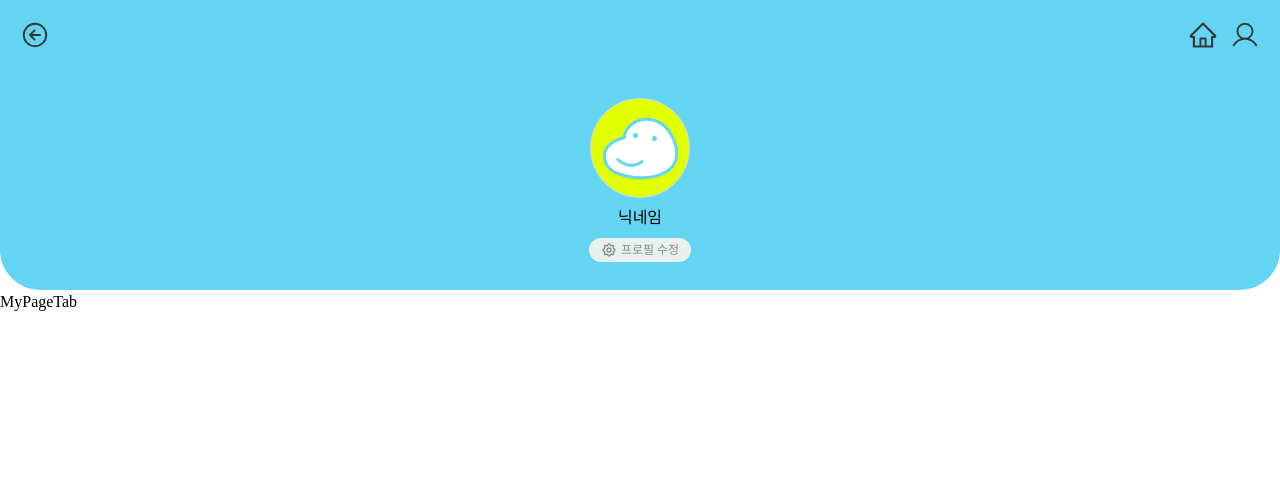
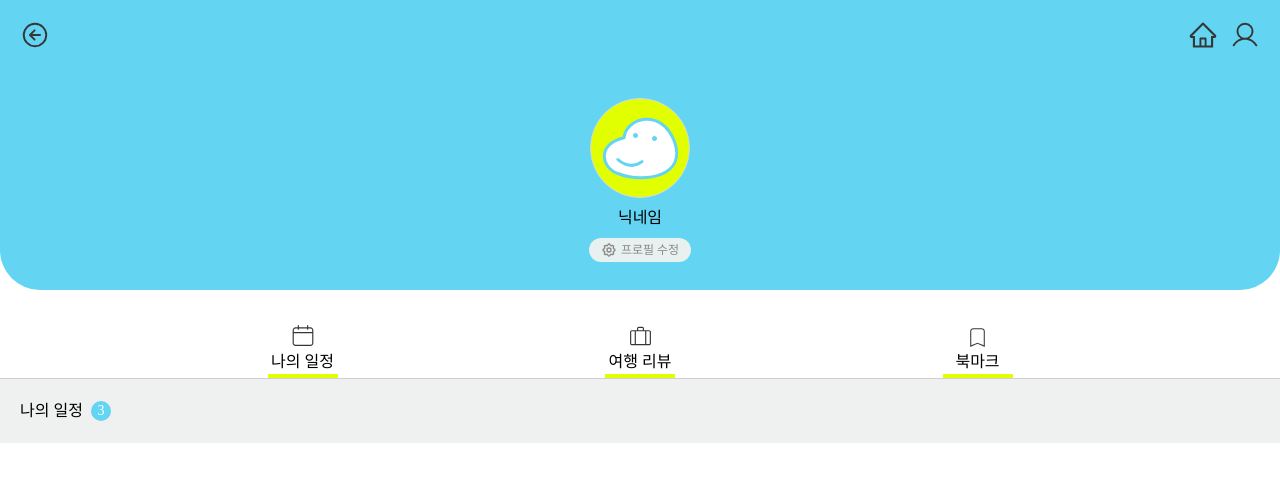
Before and after one commit to uniS2/WonT-Next, a Next.js app: page /mypage in a window 1280 px wide. Shown: the top 482 px of the page. Built offline with nearby package versions, Linux system fonts and the light colour scheme.

Commit message:
[Style] MyPage 마크업 및 스타일링 진행중

```diff
--- a/src/app/mypage/components/MyBookmarkIcon.tsx
+++ b/src/app/mypage/components/MyBookmarkIcon.tsx
@@ -1,10 +1,18 @@
-
 function MyBookmarkIcon() {
   return (
-    <svg xmlns="http://www.w3.org/2000/svg" width="24" height="24" viewBox="0 0 24 24" fill="none">
-  <path d="M8 3H16C16.7956 3 17.5587 3.31607 18.1213 3.87868C18.6839 4.44129 19 5.20435 19 6V21L12 18L5 21V6C5 5.20435 5.31607 4.44129 5.87868 3.87868C6.44129 3.31607 7.20435 3 8 3ZM8 4C7.46957 4 6.96086 4.21071 6.58579 4.58579C6.21071 4.96086 6 5.46957 6 6V19.5L12 16.94L18 19.5V6C18 5.46957 17.7893 4.96086 17.4142 4.58579C17.0391 4.21071 16.5304 4 16 4H8Z" fill="#363636"/>
-</svg>
-  )
+    <svg
+      xmlns="http://www.w3.org/2000/svg"
+      width="25"
+      height="25"
+      viewBox="0 0 24 24"
+      fill="none"
+    >
+      <path
+        d="M8 3H16C16.7956 3 17.5587 3.31607 18.1213 3.87868C18.6839 4.44129 19 5.20435 19 6V21L12 18L5 21V6C5 5.20435 5.31607 4.44129 5.87868 3.87868C6.44129 3.31607 7.20435 3 8 3ZM8 4C7.46957 4 6.96086 4.21071 6.58579 4.58579C6.21071 4.96086 6 5.46957 6 6V19.5L12 16.94L18 19.5V6C18 5.46957 17.7893 4.96086 17.4142 4.58579C17.0391 4.21071 16.5304 4 16 4H8Z"
+        fill="#363636"
+      />
+    </svg>
+  );
 }
 
-export default MyBookmarkIcon
+export default MyBookmarkIcon;
--- a/src/app/mypage/components/MyPageTab.tsx
+++ b/src/app/mypage/components/MyPageTab.tsx
@@ -1,8 +1,22 @@
+import MyBookmarkIcon from "./MyBookmarkIcon";
+import MyPlanIcon from "./MyPlanIcon";
+import MyReviewIcon from "./MyReviewIcon";
 
-function MyPageTab() {
+function MyPageTab({ tab }: { tab: string }) {
   return (
-    <div>MyPageTab</div>
-  )
+    <div className="font-extrabold flex flex-col justify-end w-[70px] h-16 items-center ">
+      {tab === "나의 일정" ? (
+        <MyPlanIcon />
+      ) : tab === "여행 리뷰" ? (
+        <MyReviewIcon />
+      ) : (
+        <MyBookmarkIcon />
+      )}
+
+      <span className="font-normal">{tab}</span>
+      <hr className="border-2 border-secondary w-full" />
+    </div>
+  );
 }
 
-export default MyPageTab
+export default MyPageTab;
--- /dev/null
+++ b/src/app/mypage/components/MyPlan.tsx
@@ -0,0 +1,12 @@
+function MyPlan() {
+  return (
+    <div className="flex gap-2">
+      <span>나의 일정</span>
+      <div className="rounded-full w-5 h-5 text-sm  bg-primary flex justify-center self-center">
+        <span className="m-auto text-white">3</span>
+      </div>
+    </div>
+  );
+}
+
+export default MyPlan;
--- a/src/app/mypage/components/MyPlanIcon.tsx
+++ b/src/app/mypage/components/MyPlanIcon.tsx
@@ -1,7 +1,7 @@
 
 function MyPlanIcon() {
   return (
-    <svg xmlns="http://www.w3.org/2000/svg" width="24" height="25" viewBox="0 0 24 25" fill="none">
+    <svg xmlns="http://www.w3.org/2000/svg" width="28" height="29" viewBox="0 0 24 25" fill="none">
     <path d="M18.438 5.45431H16.5V4.04631C16.5 3.78431 16.27 3.53431 16 3.54631C15.8681 3.54863 15.7423 3.60205 15.649 3.69532C15.5557 3.78859 15.5023 3.91443 15.5 4.04631V5.45431H8.50001V4.04631C8.50001 3.78431 8.27001 3.53431 8.00001 3.54631C7.86813 3.54863 7.74229 3.60205 7.64902 3.69532C7.55574 3.78859 7.50232 3.91443 7.50001 4.04631V5.45431H5.56201C4.89921 5.45511 4.26379 5.71875 3.79512 6.18742C3.32645 6.65609 3.06281 7.29152 3.06201 7.95431V18.9543C3.06201 20.3333 4.18401 21.4543 5.56201 21.4543H18.437C19.816 21.4543 20.937 20.3333 20.937 18.9543V7.95431C20.9365 7.29161 20.6731 6.65618 20.2045 6.18748C19.736 5.71879 19.1007 5.45511 18.438 5.45431ZM5.56201 6.45431H7.50001V7.04631C7.50001 7.30831 7.73001 7.55831 8.00001 7.54631C8.27101 7.53431 8.50001 7.32631 8.50001 7.04631V6.45431H15.5V7.04631C15.5 7.30831 15.73 7.55831 16 7.54631C16.271 7.53431 16.5 7.32631 16.5 7.04631V6.45431H18.437C19.264 6.45431 19.937 7.12731 19.937 7.95431V9.53831H4.06201V7.95431C4.06201 7.12731 4.73501 6.45431 5.56201 6.45431ZM18.438 20.4543H5.56201C4.73501 20.4543 4.06201 19.7813 4.06201 18.9543V10.5383H19.937V18.9543C19.937 19.352 19.7791 19.7333 19.498 20.0146C19.2169 20.2959 18.8357 20.454 18.438 20.4543Z" fill="#363636"/>
   </svg>
   )
--- a/src/app/mypage/components/MyReviewIcon.tsx
+++ b/src/app/mypage/components/MyReviewIcon.tsx
@@ -1,10 +1,18 @@
-
 function MyReviewIcon() {
   return (
-    <svg xmlns="http://www.w3.org/2000/svg" width="25" height="24" viewBox="0 0 25 24" fill="none">
-    <path d="M5.115 20C4.66833 20 4.28733 19.8427 3.972 19.528C3.65733 19.2133 3.5 18.8323 3.5 18.385V8.615C3.5 8.16833 3.65733 7.78733 3.972 7.472C4.28667 7.15733 4.66767 7 5.115 7H9.5V5.615C9.5 5.16833 9.65733 4.78733 9.972 4.472C10.2867 4.15733 10.6677 4 11.115 4H13.885C14.3317 4 14.7127 4.15733 15.028 4.472C15.3427 4.78667 15.5 5.16767 15.5 5.615V7H19.885C20.3317 7 20.7127 7.15733 21.028 7.472C21.3427 7.78667 21.5 8.16767 21.5 8.615V18.385C21.5 18.8317 21.3427 19.2127 21.028 19.528C20.7133 19.8427 20.3323 20 19.885 20H5.115ZM10.5 7H14.5V5.615C14.5 5.46167 14.436 5.32067 14.308 5.192C14.1793 5.064 14.0383 5 13.885 5H11.115C10.9617 5 10.8207 5.064 10.692 5.192C10.564 5.32067 10.5 5.46167 10.5 5.615V7ZM7.5 8H5.115C4.96167 8 4.82067 8.064 4.692 8.192C4.564 8.32067 4.5 8.46167 4.5 8.615V18.385C4.5 18.5383 4.564 18.6793 4.692 18.808C4.82067 18.936 4.96167 19 5.115 19H7.5V8ZM16.5 19V8H8.5V19H16.5ZM17.5 8V19H19.885C20.0383 19 20.1793 18.936 20.308 18.808C20.436 18.6793 20.5 18.5383 20.5 18.385V8.615C20.5 8.46167 20.436 8.32067 20.308 8.192C20.1793 8.064 20.0383 8 19.885 8H17.5Z" fill="#363636"/>
-  </svg>
-  )
+    <svg
+      xmlns="http://www.w3.org/2000/svg"
+      width="29"
+      height="28"
+      viewBox="0 0 25 24"
+      fill="none"
+    >
+      <path
+        d="M5.115 20C4.66833 20 4.28733 19.8427 3.972 19.528C3.65733 19.2133 3.5 18.8323 3.5 18.385V8.615C3.5 8.16833 3.65733 7.78733 3.972 7.472C4.28667 7.15733 4.66767 7 5.115 7H9.5V5.615C9.5 5.16833 9.65733 4.78733 9.972 4.472C10.2867 4.15733 10.6677 4 11.115 4H13.885C14.3317 4 14.7127 4.15733 15.028 4.472C15.3427 4.78667 15.5 5.16767 15.5 5.615V7H19.885C20.3317 7 20.7127 7.15733 21.028 7.472C21.3427 7.78667 21.5 8.16767 21.5 8.615V18.385C21.5 18.8317 21.3427 19.2127 21.028 19.528C20.7133 19.8427 20.3323 20 19.885 20H5.115ZM10.5 7H14.5V5.615C14.5 5.46167 14.436 5.32067 14.308 5.192C14.1793 5.064 14.0383 5 13.885 5H11.115C10.9617 5 10.8207 5.064 10.692 5.192C10.564 5.32067 10.5 5.46167 10.5 5.615V7ZM7.5 8H5.115C4.96167 8 4.82067 8.064 4.692 8.192C4.564 8.32067 4.5 8.46167 4.5 8.615V18.385C4.5 18.5383 4.564 18.6793 4.692 18.808C4.82067 18.936 4.96167 19 5.115 19H7.5V8ZM16.5 19V8H8.5V19H16.5ZM17.5 8V19H19.885C20.0383 19 20.1793 18.936 20.308 18.808C20.436 18.6793 20.5 18.5383 20.5 18.385V8.615C20.5 8.46167 20.436 8.32067 20.308 8.192C20.1793 8.064 20.0383 8 19.885 8H17.5Z"
+        fill="#363636"
+      />
+    </svg>
+  );
 }
 
-export default MyReviewIcon
+export default MyReviewIcon;
--- a/src/pages/mypage/index.tsx
+++ b/src/pages/mypage/index.tsx
@@ -1,24 +1,31 @@
-
-import DefaultProfile from '@/app/mypage/components/DefaultProfile';
-import MyPageTab from '@/app/mypage/components/MyPageTab';
-import MyPageLayout from '@/app/mypage/layout';
+import DefaultProfile from "@/app/mypage/components/DefaultProfile";
+import MyPageTab from "@/app/mypage/components/MyPageTab";
+import MyPlan from "@/app/mypage/components/MyPlan";
+import MyPageLayout from "@/app/mypage/layout";
 import { TbSettings } from "react-icons/tb";
-
-
-
 
 function Mypage() {
   return (
     <MyPageLayout>
-      <div className='bg-primary w-100% h-[220px] rounded-b-[40px] flex justify-center items-center flex-col gap-2'>
-        <div className='flex justify-center items-center rounded-full border-[#CADDE2] border-[0.0625rem] w-[100px] h-[100px] bg-secondary'><DefaultProfile /></div>
-        <span className=''>닉네임</span>
-        <button className='flex gap-1 rounded-xl px-3 py-1 text-xs text-[#898989] bg-[#E9F0F0]'><TbSettings size="16px"/>프로필 수정</button>
+      <div className="bg-primary w-100% h-[220px] rounded-b-[40px] flex justify-center items-center flex-col gap-2">
+        <div className="flex justify-center items-center rounded-full border-[#CADDE2] border-[0.0625rem] w-[100px] h-[100px] bg-secondary">
+          <DefaultProfile />
+        </div>
+        <span className="font-medium">닉네임</span>
+        <button className="flex gap-1 rounded-xl px-3 py-1 text-xs text-[#898989] bg-[#E9F0F0]">
+          <TbSettings size="16px" />
+          프로필 수정
+        </button>
       </div>
-<MyPageTab />
-      <div>
-
+      <div className="flex justify-evenly mx-auto mt-6">
+        <MyPageTab tab="나의 일정" />
+        <MyPageTab tab="여행 리뷰" />
+        <MyPageTab tab="북마크" />
       </div>
+      <hr className="border-[#D0CFD7]" />
+      <section className="bg-[#EFF0F0] p-5">
+        <MyPlan />
+      </section>
     </MyPageLayout>
   );
 }
--- a/src/styles/globals.css
+++ b/src/styles/globals.css
@@ -10,7 +10,7 @@
 
 @layer base {
   html {
-    font-family: "suit";
+    font-family: "SUIT Variable";
     margin: 0;
     padding: 0;
   }
```
Also changed, not shown: 1 other file (tests, documents, lock files or other folders).
